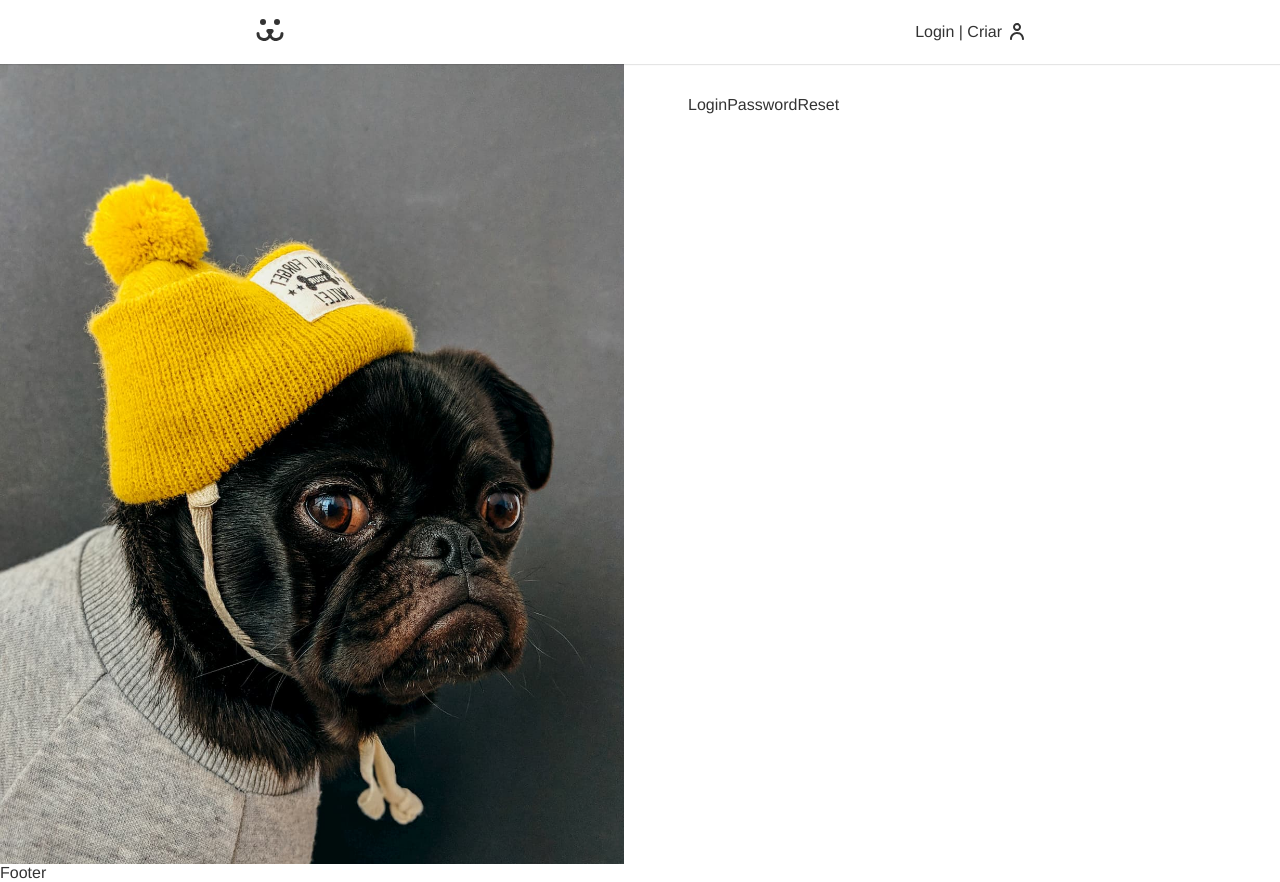
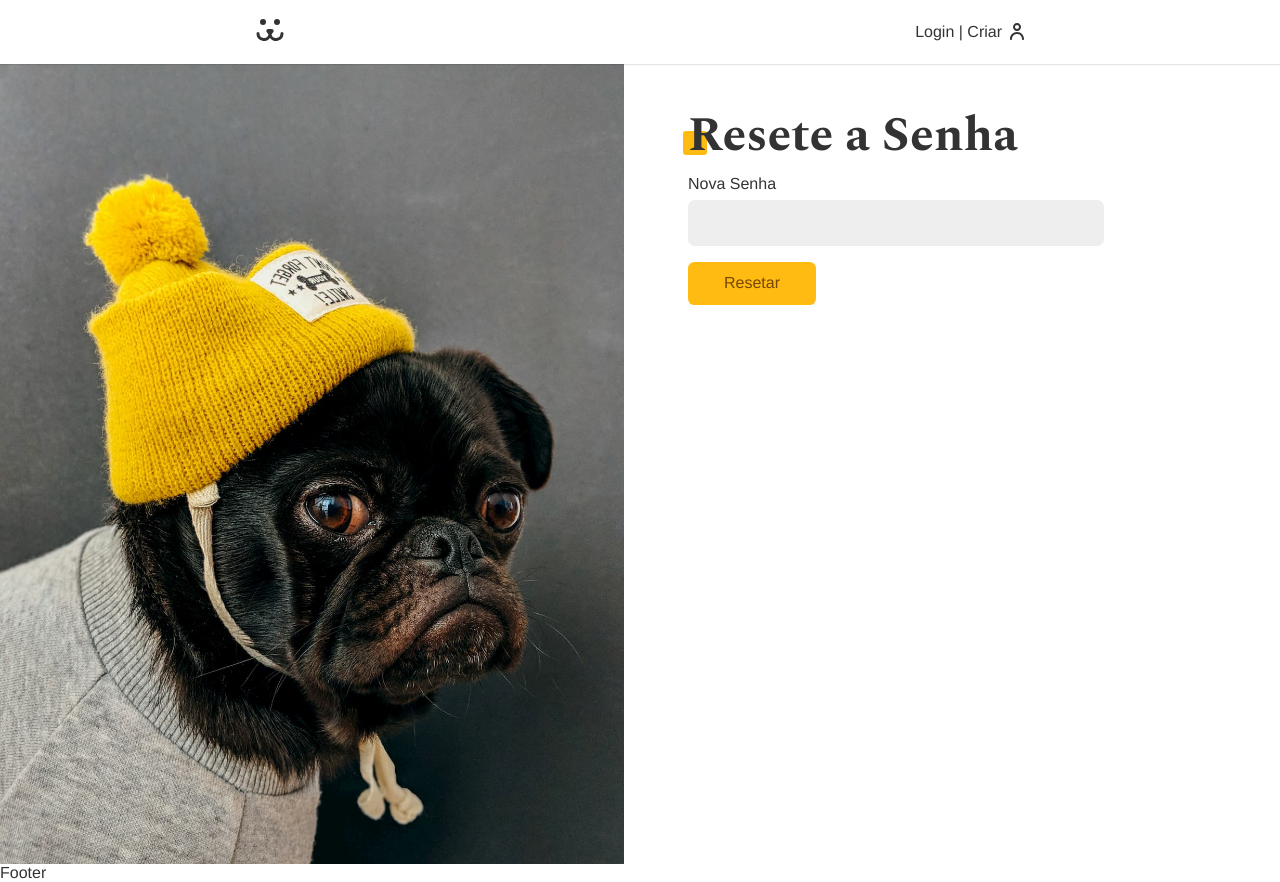
Before and after one commit to AlexsanderKevin/react-dogs, a React (Create React App) app: page /login/resetar in a window 1280 px wide. Built offline with nearby package versions, Linux system fonts and the light colour scheme.

Commit message:
0832 perdeu a senha 2

```diff
--- a/src/Components/Login/LoginPasswordReset.js
+++ b/src/Components/Login/LoginPasswordReset.js
@@ -1,8 +1,59 @@
 import React from 'react'
+import Input from '../Forms/Input'
+import Button from '../Forms/Button'
+import useForm from '../../Hooks/useForm'
+import { PASSWORD_RESET } from '../../api'
+import useFetch from '../../Hooks/useFetch'
+import Error from '../Helper/Error'
+import { useNavigate } from 'react-router-dom'
 
 const LoginPasswordReset = () => {
+  const [ login, setLogin ] = React.useState('')
+  const [ key, setKey ] = React.useState('')
+  const password = useForm()
+  const { error, loading, data, request } = useFetch()
+  const navigate = useNavigate()
+
+  React.useEffect(() => {
+    const params = new URLSearchParams( window.location.search )
+    const key = params.get('key')
+    const login = params.get('login')
+
+    if (key) setKey(key)
+    if (login) setLogin(login)
+  }, [])
+
+  const handleSubmit = async event => {
+    event.preventDefault()
+
+    const { url, options } = PASSWORD_RESET({
+      login, key,
+      password: password.value
+    })
+    const { response } = await request( url, options )
+    if ( response.ok ) navigate('/login')
+  }
+
   return (
-    <div>LoginPasswordReset</div>
+    <>
+    <h1 className='title'>Resete a Senha</h1>
+    <form onSubmit={ handleSubmit }>
+      <Input
+        label='Nova Senha'
+        type='password'
+        name='password'
+        {...password}
+      />
+
+      {loading ? (
+        <Button disabled>Resetando ...</Button>
+      ) : (
+        <Button>Resetar</Button>
+      )}
+
+      <Error error={error} />
+    </form>
+    </>
   )
 }
 
--- a/src/api.js
+++ b/src/api.js
@@ -116,3 +116,12 @@
     body: JSON.stringify( body )
   }
 })
+
+export const PASSWORD_RESET = body => ({
+  url: API_URL + '/api/password/reset',
+  options: {
+    method: 'POST',
+    headers: { 'Content-Type': 'application/json' },
+    body: JSON.stringify( body )
+  }
+})
```
